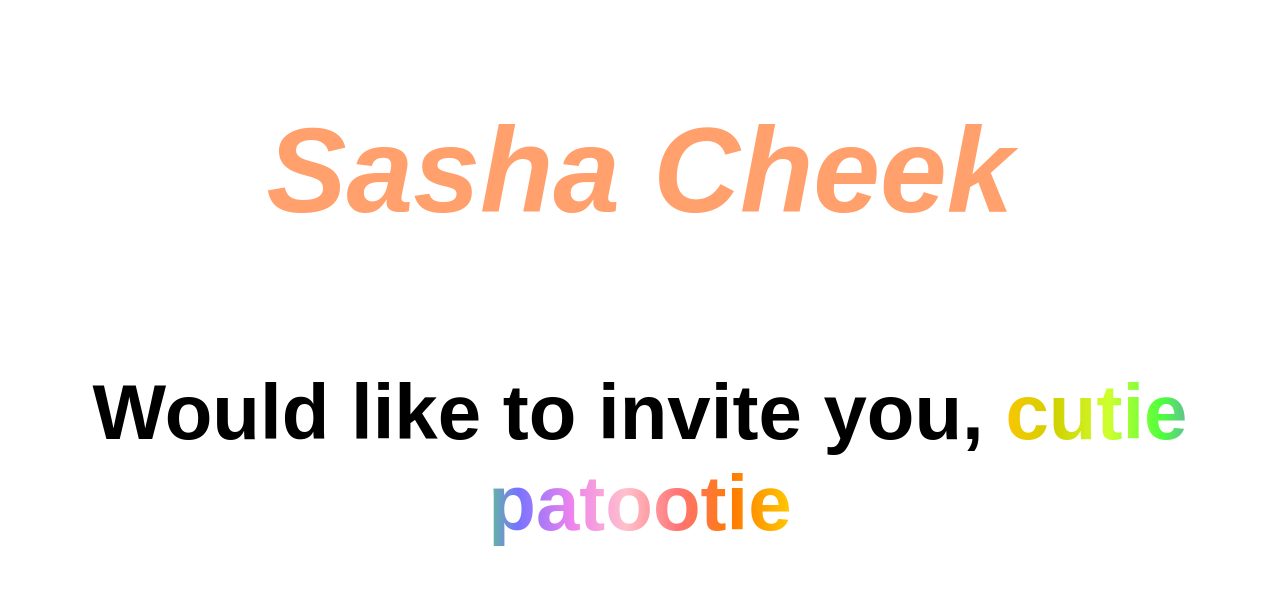
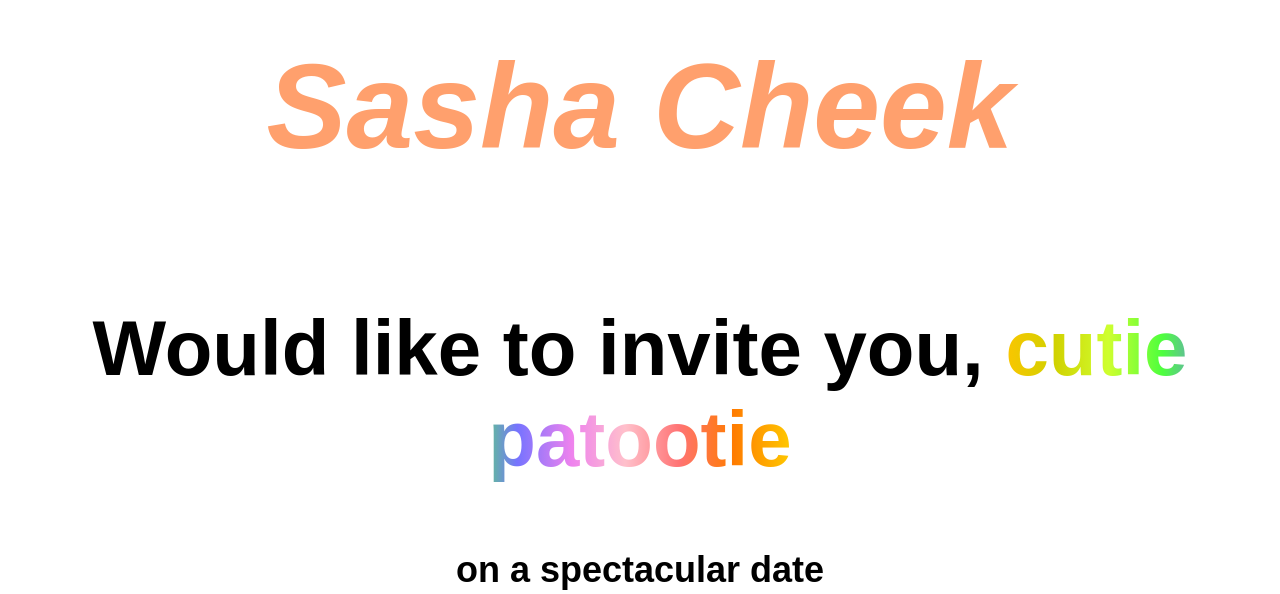
Before and after one commit to sashacheek/sashacheek.github.io, a plain HTML site: page index.html in a window 1280 px wide. Shown: the part 219-813 px from the top of the page. Drawn offline with Linux system fonts and the light colour scheme; a web font is replaced by a local one.

Commit message:
adjust styling

```diff
--- a/css/style.css
+++ b/css/style.css
@@ -78,11 +78,11 @@ text-align: center;
     }
     h1 {
         font-size: 120px;
-        margin-top: 25%;
+        margin-top: 20%;
     }
     h2 {
         font-size: 78px;
-        margin: 10% 2% 5%;
+        margin: 10% 0% 5%;
     }
     h3 {
         font-size: 36px;
```
